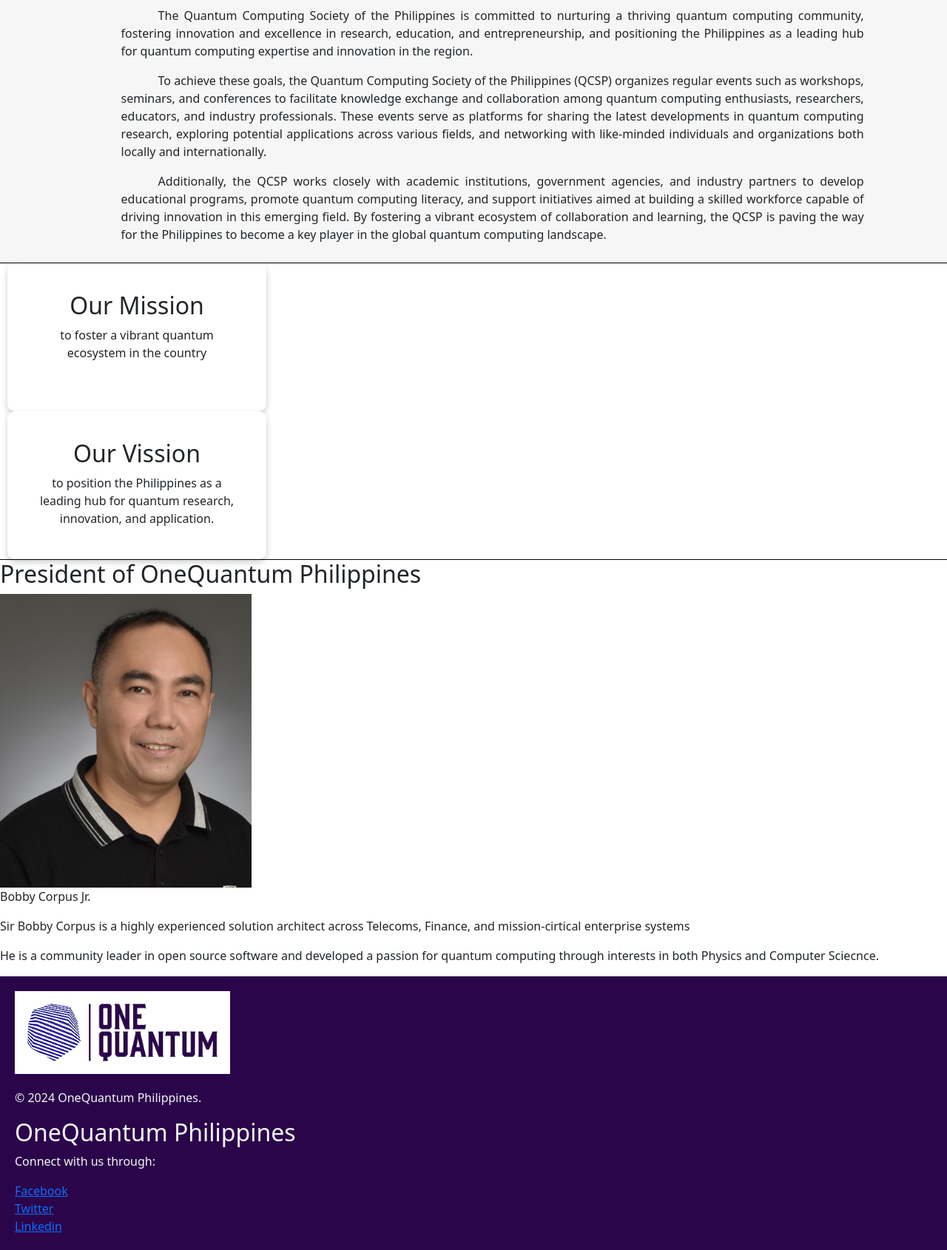
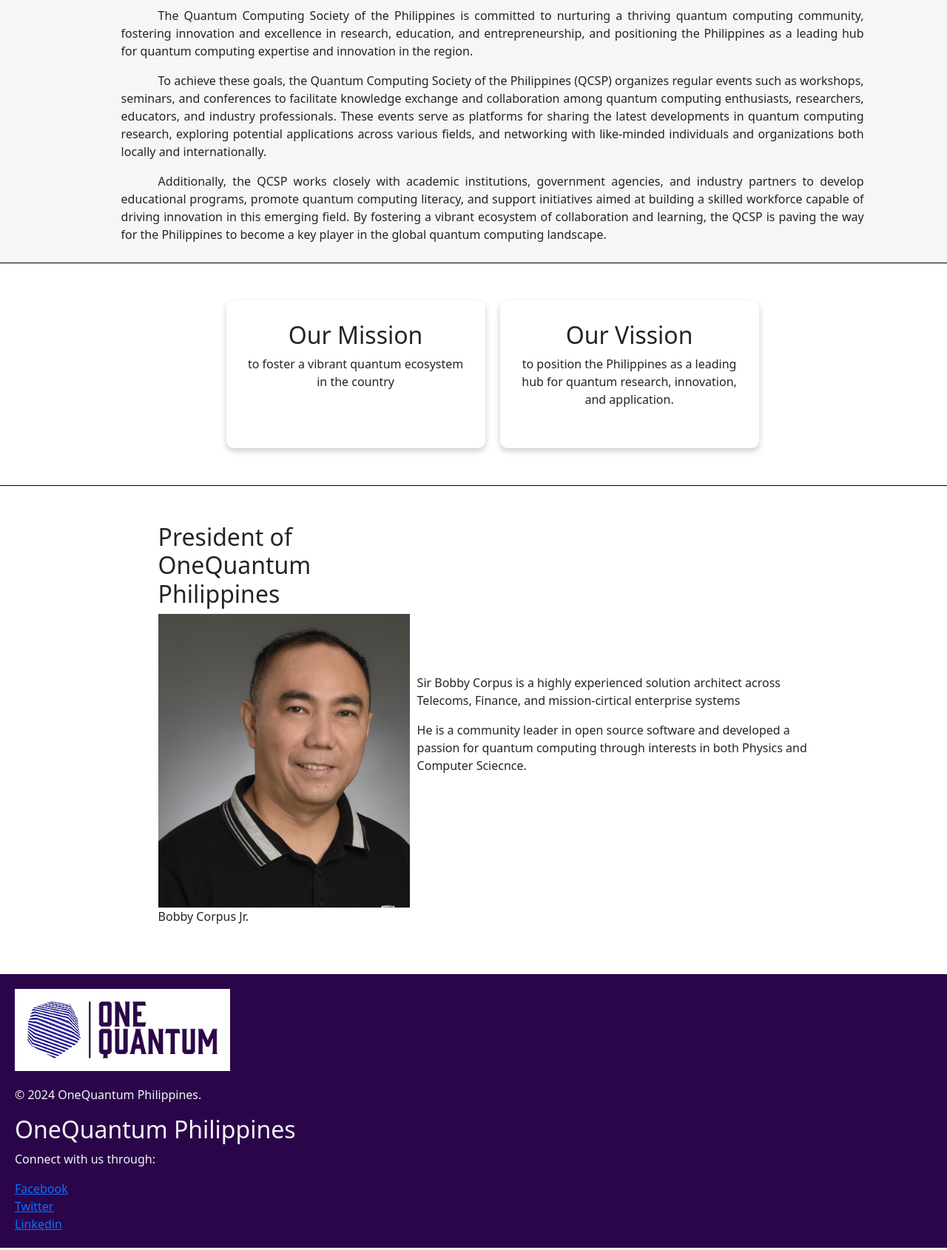
Before and after one commit to lalalance12/OneQuantum-PH-Website, a Flask app: page /about-us in a window 1280 px wide. Shown: the part 147-1837 px from the top of the page at 74% size. Run offline with Flask 3, Linux system fonts and the light colour scheme.

Commit message:
modify and add some classes for styling

```diff
--- a/app/templates/about_us.html
+++ b/app/templates/about_us.html
@@ -26,6 +26,7 @@
     </section>
 
     <section class="second-section-au">
+        <div class="container-2">
             <div class="card1">
                 <h2>Our Mission</h2>
                 <p>to foster a vibrant quantum ecosystem in the country</p>
@@ -35,10 +36,12 @@
                 <h2>Our Vission</h2>
                 <p>to position the Philippines as a leading hub for quantum research, innovation, and application.</p>
             </div>
+        </div>
     </section>
 
     <section class="third-section-au">
-        <div>
+        <div class="container-2">
+            <div class="title-and-pic">
                 <h2>President of OneQuantum Philippines</h2>
                 <img src="{{ url_for('static', filename='img/President.png') }}" alt="President">
                 <p>Bobby Corpus Jr.</p>
@@ -52,6 +55,7 @@
                 <p>
                     He is a community leader in open source software and developed a passion for quantum computing through interests in both Physics and Computer Sciecnce.
                 </p>
+            </div>
         </div>
     </section>
 
```
Also changed, not shown: app/templates/index.html (+9 -3 lines). Lines whose indentation alone changed are shown as unchanged.
